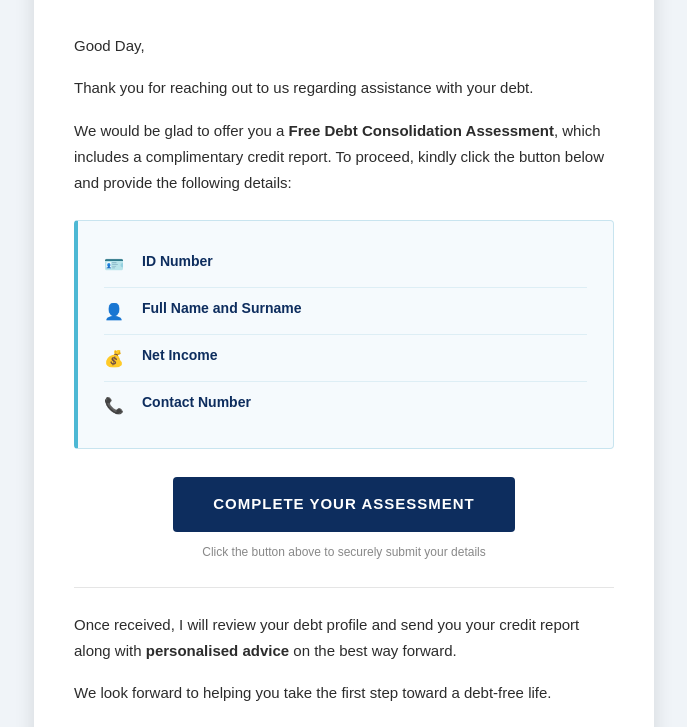
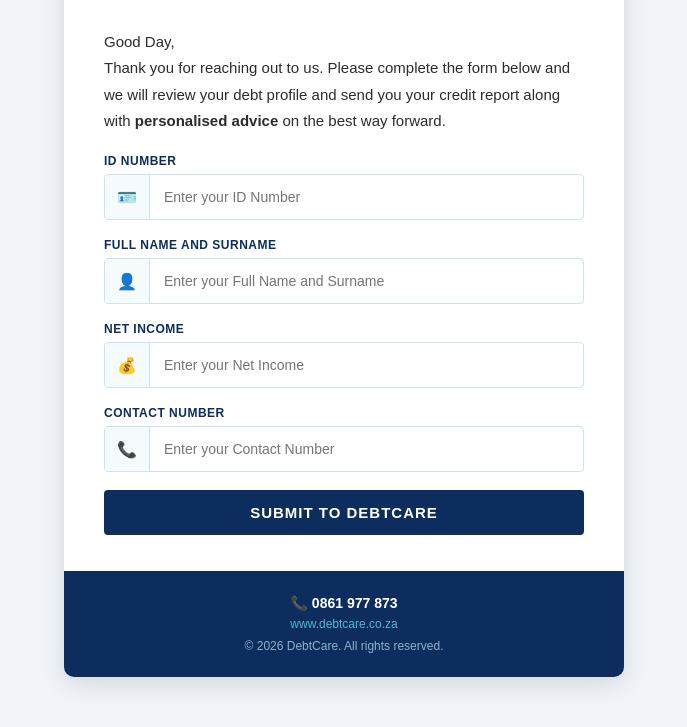
Before and after one commit to Devan8701/debtcare-assessment, a plain HTML site: page index.html in a window 1280 px wide. Shown: the part 254-981 px from the top of the page, without its empty margins (296-983 px from the left). Drawn offline with Linux system fonts and the light colour scheme.

Commit message:
Update index.html

```diff
--- a/index.html
+++ b/index.html
@@ -3,113 +3,291 @@
 <head>
   <meta charset="UTF-8"/>
   <meta name="viewport" content="width=device-width, initial-scale=1.0"/>
-  <title>DebtCare Email</title>
+  <title>DebtCare | Free Debt Consolidation Assessment</title>
   <style>
-    body { margin:0; padding:0; background-color:#f0f4f8; font-family:Arial, sans-serif; }
-    .wrapper { max-width:620px; margin:40px auto; background:#ffffff; border-radius:6px; overflow:hidden; box-shadow:0 4px 20px rgba(0,0,0,0.12); }
+    *, *::before, *::after { box-sizing: border-box; margin: 0; padding: 0; }
+    body {
+      background: #f0f4f8;
+      font-family: Arial, sans-serif;
+      min-height: 100vh;
+      display: flex;
+      flex-direction: column;
+      align-items: center;
+      justify-content: center;
+      padding: 30px 16px;
+    }
+
+    .card {
+      background: #fff;
+      border-radius: 10px;
+      box-shadow: 0 6px 24px rgba(0,0,0,0.12);
+      max-width: 560px;
+      width: 100%;
+      overflow: hidden;
+    }
 
     /* Header */
-    .header { background-color:#0d2d5e; padding:24px 36px; text-align:center; }
+    .header {
+      background-color: #0d2d5e;
+      padding: 28px 36px;
+      text-align: center;
+    }
+    .header img { height: 60px; }
 
-    /* Hero strip */
-    .hero { background-color:#0d2d5e; padding:28px 36px 32px; text-align:center; border-top:1px solid #1a3f7a; }
-    .hero h2 { color:#ffffff; font-size:20px; margin:0 0 6px; font-weight:700; }
-    .hero p { color:#8ab4cc; font-size:13px; margin:0; }
+    /* Hero */
+    .hero {
+      background-color: #0d2d5e;
+      padding: 20px 36px 28px;
+      text-align: center;
+      border-top: 1px solid #1a3f7a;
+    }
+    .hero h1 { color: #fff; font-size: 20px; margin-bottom: 6px; }
+    .hero p { color: #8ab4cc; font-size: 13px; }
 
-    /* Cyan divider */
-    .divider-bar { height:4px; background:linear-gradient(90deg, #4db8d4, #0d2d5e); }
+    .divider-bar { height: 4px; background: linear-gradient(90deg, #4db8d4, #0d2d5e); }
 
     /* Body */
-    .body { padding:36px 40px; color:#2c2c2c; font-size:15px; line-height:1.75; }
-    .body p { margin:0 0 16px; }
+    .body { padding: 36px 40px; }
+    .body p { color: #2c2c2c; font-size: 15px; line-height: 1.75; margin-bottom: 20px; }
 
-    /* Steps box */
-    .steps-box { background-color:#f5fafd; border:1px solid #c8e4ef; border-left:4px solid #4db8d4; border-radius:4px; padding:20px 26px; margin:24px 0; }
-    .step-item { display:flex; align-items:flex-start; padding:8px 0; border-bottom:1px solid #ddeef5; font-size:14px; color:#0d2d5e; }
-    .step-item:last-child { border-bottom:none; }
-    .step-item .icon { width:28px; font-size:16px; margin-right:10px; flex-shrink:0; margin-top:2px; }
-    .step-item .text { font-weight:600; }
+    /* Form */
+    .form-group { margin-bottom: 18px; }
+    .form-group label {
+      display: block;
+      font-size: 12px;
+      font-weight: 700;
+      color: #0d2d5e;
+      text-transform: uppercase;
+      letter-spacing: 0.5px;
+      margin-bottom: 6px;
+    }
+    .form-group .input-wrap {
+      display: flex;
+      align-items: center;
+      border: 1px solid #c8e4ef;
+      border-radius: 4px;
+      overflow: hidden;
+      background: #fff;
+      transition: border-color 0.2s, box-shadow 0.2s;
+    }
+    .form-group .input-wrap:focus-within {
+      border-color: #4db8d4;
+      box-shadow: 0 0 0 3px rgba(77,184,212,0.2);
+    }
+    .form-group .input-icon {
+      padding: 0 12px;
+      font-size: 16px;
+      background: #f5fafd;
+      border-right: 1px solid #c8e4ef;
+      height: 44px;
+      display: flex;
+      align-items: center;
+    }
+    .form-group input {
+      border: none;
+      outline: none;
+      padding: 10px 14px;
+      font-size: 14px;
+      color: #2c2c2c;
+      width: 100%;
+      font-family: Arial, sans-serif;
+      background: transparent;
+    }
 
-    /* CTA Button */
-    .cta { text-align:center; margin:28px 0 8px; }
-    .cta a {
-      background-color:#0d2d5e;
-      color:#ffffff;
-      text-decoration:none;
-      padding:14px 40px;
-      border-radius:4px;
-      font-size:15px;
-      font-weight:700;
-      display:inline-block;
-      letter-spacing:1px;
-      text-transform:uppercase;
+    /* Status */
+    .status {
+      display: none;
+      text-align: center;
+      padding: 12px;
+      border-radius: 4px;
+      font-size: 14px;
+      font-weight: 600;
+      margin-bottom: 16px;
     }
-    .cta p { font-size:12px; color:#888; margin-top:10px; }
+    .status.success { display: block; background: #e6f9f0; color: #00a651; border: 1px solid #b2e8cf; }
+    .status.error   { display: block; background: #fdecea; color: #c0392b; border: 1px solid #f5b7b1; }
 
-    /* Divider */
-    .hr { border:none; border-top:1px solid #e5e5e5; margin:24px 0; }
+    /* Button */
+    .btn {
+      width: 100%;
+      padding: 14px;
+      background-color: #0d2d5e;
+      color: #fff;
+      border: none;
+      border-radius: 4px;
+      font-size: 15px;
+      font-weight: 700;
+      letter-spacing: 1px;
+      text-transform: uppercase;
+      cursor: pointer;
+      font-family: Arial, sans-serif;
+      transition: background 0.2s;
+    }
+    .btn:hover { background-color: #4db8d4; }
+    .btn:disabled { background-color: #aaa; cursor: not-allowed; }
 
     /* Footer */
-    .footer { background-color:#0d2d5e; padding:22px 36px; text-align:center; }
-    .footer p { color:#8ab4cc; font-size:12px; margin:4px 0; }
-    .footer a { color:#4db8d4; text-decoration:none; }
-    .footer .phone { color:#ffffff; font-size:14px; font-weight:700; margin-bottom:8px; }
+    .footer {
+      background-color: #0d2d5e;
+      padding: 20px 36px;
+      text-align: center;
+    }
+    .footer p { color: #8ab4cc; font-size: 12px; margin: 4px 0; }
+    .footer a { color: #4db8d4; text-decoration: none; }
+    .footer .phone { color: #fff; font-size: 14px; font-weight: 700; margin-bottom: 6px; }
+
+    /* Success screen */
+    .success-screen {
+      display: none;
+      text-align: center;
+      padding: 40px 36px;
+    }
+    .success-screen .tick { font-size: 60px; margin-bottom: 16px; }
+    .success-screen h2 { color: #0d2d5e; font-size: 22px; margin-bottom: 10px; }
+    .success-screen p { color: #555; font-size: 15px; line-height: 1.7; }
   </style>
 </head>
 <body>
-<div class="wrapper">
 
-  <!-- Header / Logo -->
+<div class="card">
+
+  <!-- Header -->
   <div class="header">
-    <img src="https://cdn.lamin.in/cce900c6-0f99-4bd9-8411-17c698ef0293n.png" alt="DebtCare" style="height:50px;" />
+    <img src="https://cdn.lamin.in/cce900c6-0f99-4bd9-8411-17c698ef0293n.png" alt="DebtCare"/>
   </div>
 
   <!-- Hero -->
   <div class="hero">
-    <h2>Free Debt Consolidation Assessment</h2>
+    <h1>Free Debt Consolidation Assessment</h1>
     <p>Complimentary Credit Report Included &nbsp;·&nbsp; Every Step Of The Way</p>
   </div>
 
-  <!-- Cyan accent bar -->
   <div class="divider-bar"></div>
 
-  <!-- Body -->
-  <div class="body">
-    <p>Good Day,</p>
-    <p>Thank you for reaching out to us regarding assistance with your debt.</p>
-    <p>We would be glad to offer you a <strong>Free Debt Consolidation Assessment</strong>, which includes a complimentary credit report. To proceed, kindly click the button below and provide the following details:</p>
+  <!-- Form -->
+  <div class="body" id="formSection">
+    <p>Good Day,<br/>Thank you for reaching out to us. Please complete the form below and we will review your debt profile and send you your credit report along with <strong>personalised advice</strong> on the best way forward.</p>
 
-    <!-- Steps box -->
-    <div class="steps-box">
-      <div class="step-item"><span class="icon">🪪</span><span class="text">ID Number</span></div>
-      <div class="step-item"><span class="icon">👤</span><span class="text">Full Name and Surname</span></div>
-      <div class="step-item"><span class="icon">💰</span><span class="text">Net Income</span></div>
-      <div class="step-item"><span class="icon">📞</span><span class="text">Contact Number</span></div>
+    <div class="form-group">
+      <label for="idNumber">ID Number</label>
+      <div class="input-wrap">
+        <span class="input-icon">🪪</span>
+        <input type="text" id="idNumber" placeholder="Enter your ID Number"/>
+      </div>
     </div>
 
-    <!-- CTA Button linking to hosted page with leadId -->
-    <div class="cta">
-      <a href="https://YOUR-USERNAME.github.io/debtcare-assessment/?leadId={leadId}">
-        Complete Your Assessment
-      </a>
-      <p>Click the button above to securely submit your details</p>
+    <div class="form-group">
+      <label for="fullName">Full Name and Surname</label>
+      <div class="input-wrap">
+        <span class="input-icon">👤</span>
+        <input type="text" id="fullName" placeholder="Enter your Full Name and Surname"/>
+      </div>
     </div>
 
-    <hr class="hr"/>
+    <div class="form-group">
+      <label for="netIncome">Net Income</label>
+      <div class="input-wrap">
+        <span class="input-icon">💰</span>
+        <input type="text" id="netIncome" placeholder="Enter your Net Income"/>
+      </div>
+    </div>
 
-    <p>Once received, I will review your debt profile and send you your credit report along with <strong>personalised advice</strong> on the best way forward.</p>
-    <p>We look forward to helping you take the first step toward a debt-free life.</p>
-    <p style="margin-top:24px;">Kind regards,<br/><strong>The DebtCare Team</strong></p>
+    <div class="form-group">
+      <label for="contactNumber">Contact Number</label>
+      <div class="input-wrap">
+        <span class="input-icon">📞</span>
+        <input type="text" id="contactNumber" placeholder="Enter your Contact Number"/>
+      </div>
+    </div>
+
+    <!-- Hidden Lead ID from Laminin -->
+    <input type="hidden" id="leadId" value="{leadId}"/>
+
+    <div class="status" id="statusMsg"></div>
+
+    <button class="btn" id="submitBtn" onclick="submitToLaminin()">Submit to DebtCare</button>
+  </div>
+
+  <!-- Success screen (shown after submission) -->
+  <div class="success-screen" id="successScreen">
+    <div class="tick">✅</div>
+    <h2>Thank You!</h2>
+    <p>Your details have been successfully submitted to DebtCare.<br/>We will review your debt profile and be in touch shortly with your credit report and personalised advice.</p>
   </div>
 
   <!-- Footer -->
   <div class="footer">
     <p class="phone">📞 0861 977 873</p>
     <p><a href="https://www.debtcare.co.za">www.debtcare.co.za</a></p>
-    <p style="margin-top:10px;">© 2026 DebtCare. All rights reserved.</p>
-    <p style="margin-top:6px; font-size:11px; color:#5a7f9a;">This email is intended for the recipient only. If received in error, please disregard.</p>
+    <p style="margin-top:8px;">© 2026 DebtCare. All rights reserved.</p>
   </div>
 
 </div>
+
+<script>
+  // Read leadId from URL param if Laminin appends it, otherwise use hidden field value
+  const urlParams = new URLSearchParams(window.location.search);
+  const urlLeadId = urlParams.get('leadId');
+  if (urlLeadId) {
+    document.getElementById('leadId').value = urlLeadId;
+  }
+
+  async function submitToLaminin() {
+    const idNumber      = document.getElementById('idNumber').value.trim();
+    const fullName      = document.getElementById('fullName').value.trim();
+    const netIncome     = document.getElementById('netIncome').value.trim();
+    const contactNumber = document.getElementById('contactNumber').value.trim();
+    const leadId        = document.getElementById('leadId').value.trim();
+    const statusMsg     = document.getElementById('statusMsg');
+    const submitBtn     = document.getElementById('submitBtn');
+
+    if (!idNumber || !fullName || !netIncome || !contactNumber) {
+      statusMsg.className = 'status error';
+      statusMsg.textContent = '⚠️ Please fill in all fields before submitting.';
+      return;
+    }
+
+    submitBtn.disabled = true;
+    submitBtn.textContent = 'Submitting to DebtCare...';
+    statusMsg.className = 'status';
+    statusMsg.textContent = '';
+
+    const payload = {
+      leadId:         leadId,
+      id_number:      idNumber,
+      full_name:      fullName,
+      net_income:     netIncome,
+      contact_number: contactNumber
+    };
+
+    try {
+      const response = await fetch('https://debtcare-extapi.lamin.in/api/v1/events/Updater', {
+        method: 'POST',
+        headers: {
+          'Content-Type':        'application/json',
+          'X-Laminin-Client-ID': '32013346-4689-4987-b6d1-fea7b1487f7c'
+        },
+        body: JSON.stringify(payload)
+      });
+
+      if (response.ok) {
+        document.getElementById('formSection').style.display = 'none';
+        document.getElementById('successScreen').style.display = 'block';
+      } else {
+        const errText = await response.text();
+        statusMsg.className = 'status error';
+        statusMsg.textContent = `❌ Submission failed (${response.status}): ${errText}`;
+        submitBtn.disabled = false;
+        submitBtn.textContent = 'Submit to DebtCare';
+      }
+    } catch (err) {
+      statusMsg.className = 'status error';
+      statusMsg.textContent = `❌ Network error: ${err.message}`;
+      submitBtn.disabled = false;
+      submitBtn.textContent = 'Submit to DebtCare';
+    }
+  }
+</script>
+
 </body>
 </html>
```
